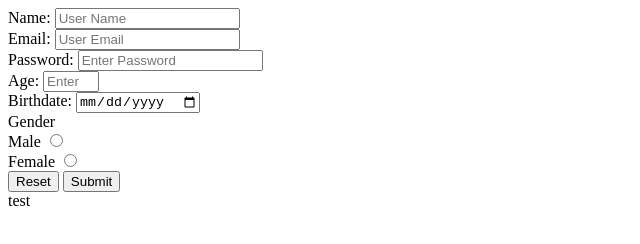
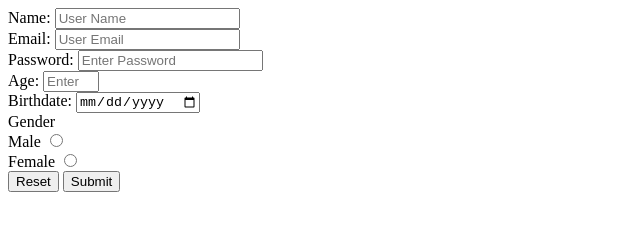
Before and after one commit to CeeMK/cv_generator_repo, a plain HTML site: page index.html in a window 1280 px wide. Shown: the full height of the page, 0-640 px from the left. Drawn offline with Linux system fonts and the light colour scheme.

Commit message:
edit master index.html

```diff
--- a/index.html
+++ b/index.html
@@ -44,6 +44,5 @@
             <button type="reset">Reset</button>
             <button type="submit">Submit</button>
         </form>
-        <div><label for="test">test</label></div>
     </body>
 </html>
```
